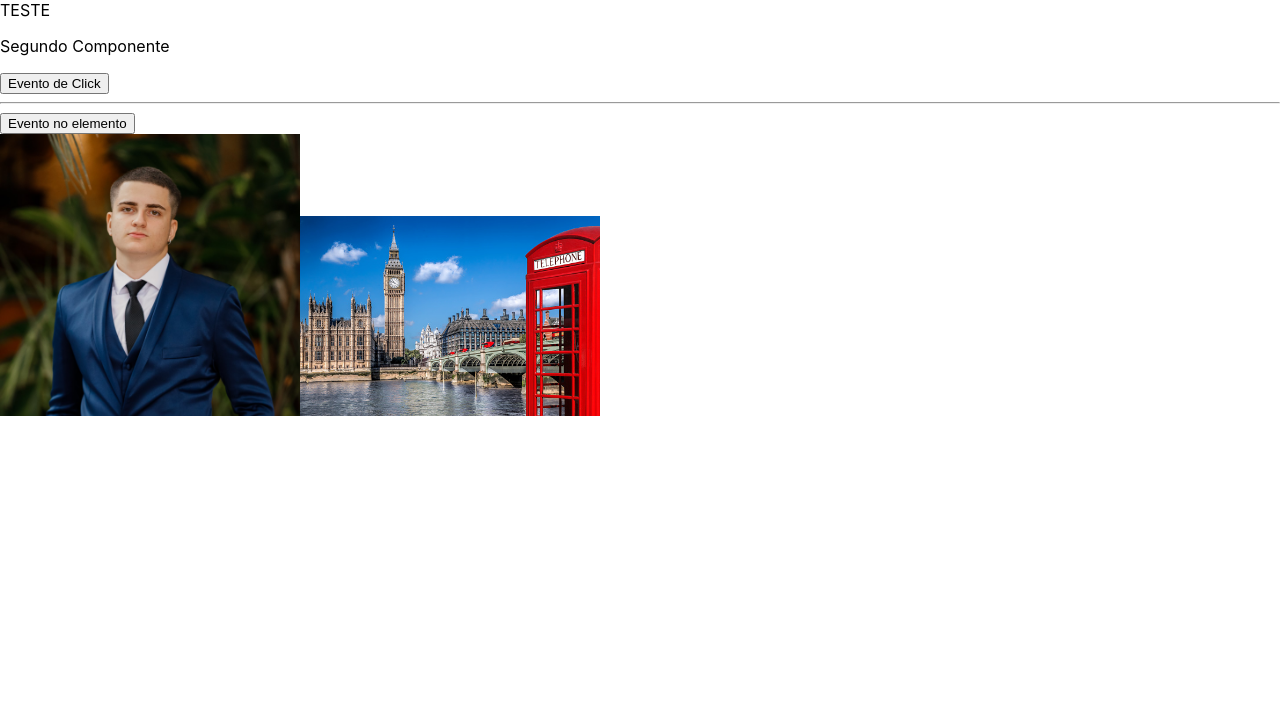
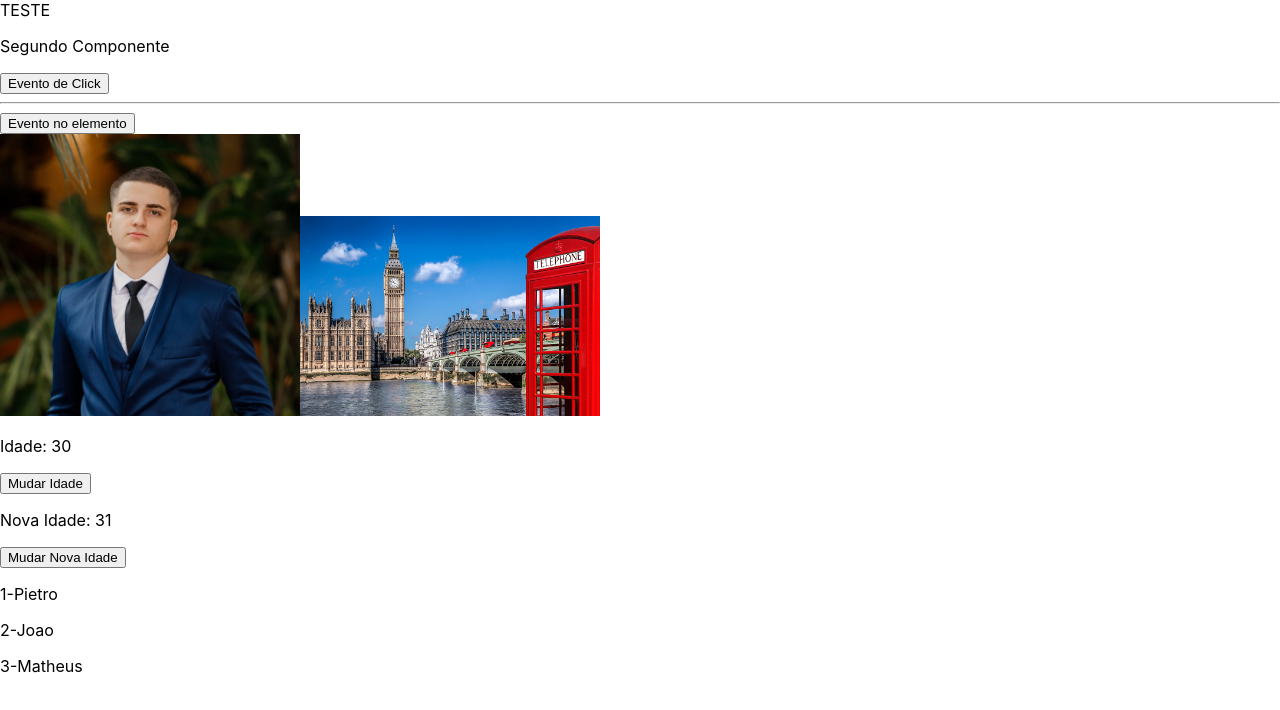
Before and after one commit to Pietrocv/TodoList, a React (Create React App) app: page / in a window 1280 px wide. Shown: the top 710 px of the page. Built offline with nearby package versions, Linux system fonts and the light colour scheme.

Commit message:
Aprendendo sobre Hoojs e Lists

```diff
--- a/src/App.js
+++ b/src/App.js
@@ -1,6 +1,7 @@
-import logo from './logo.svg';
+import Hooks from './components/Hooks';
 import AnotherComponent from './components/AnottherComponent';
 import Images from './components/Images';
+import List from './components/List';
 import './App.css';
 
 function App() {
@@ -8,6 +9,8 @@
     <div>TESTE
       <AnotherComponent />
       <Images />
+      <Hooks/>
+      <List/>
     </div>
   );
 }
--- /dev/null
+++ b/src/components/Hooks.js
@@ -0,0 +1,32 @@
+import { useEffect, useState } from "react"
+
+const Hooks = () =>{
+
+    let idade = 30
+    const [novaIdade, setNovaIdade] = useState(31)
+
+    const changeAge = () => {
+        idade = 50
+        console.log(idade)
+    }
+
+    const ChangeNewAge = () =>{
+        setNovaIdade(45)
+    }
+
+    //Interessante para trazer dados ao carregar a página, por exemplo de uma API
+    useEffect(()=>{
+        console.log("Testando")
+    })
+
+    return(
+        <div>
+            <p>Idade: {idade}</p>
+            <button onClick={changeAge}>Mudar Idade</button>
+            <p>Nova Idade: {novaIdade}</p>
+            <button onClick={ChangeNewAge}>Mudar Nova Idade</button>
+        </div>
+    )
+}
+
+export default Hooks;
--- /dev/null
+++ b/src/components/List.js
@@ -0,0 +1,23 @@
+const List = ()=>{
+
+    const items = [{
+            id: 1,
+            name: "Pietro"
+        },{
+            id: 2,
+            name: "Joao"
+
+        },{
+            id: 3,
+            name: "Matheus"
+    }]
+    return <div>
+        {items.map((item)=>(
+            <p key={item.id}>
+                {item.id}-{item.name}
+            </p>
+        ))}
+    </div>
+}
+
+export default List;
```
Also changed, not shown: src/components/RenderCond.js (added).
